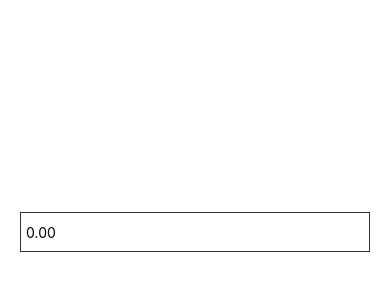
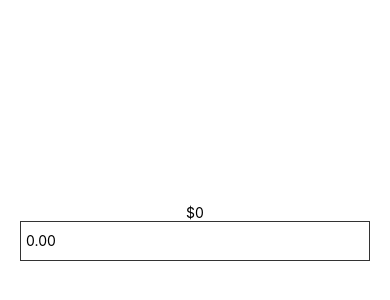
Before and after one commit to TianaJohnson/ughreactnative, a React Native app: screen / in a window 390 px wide. Shown: the part 190-490 px from the top of the page. Built offline with nearby package versions, Linux system fonts and the light colour scheme.

Commit message:
lots of js methods

```diff
--- a/App.js
+++ b/App.js
@@ -14,12 +14,18 @@ export default class App extends React.Component {
   }
 
 render() {
+
+  let tip = 0.00;
+  if(this.state.inputValue) {
+    tip = parseFloat(this.state.inputValue) * 0.2;
+    tip = (Math.round(tip * 100) / 100).toFixed(2);
+  }
+
+
   return (
     <View style={styles.container}>
       <Text>
-        {this.state.inputValue &&
-           parseFloat(this.state.inputValue) * 0.2
-        }
+        ${tip}
       </Text>
 
       <TextInput
```
